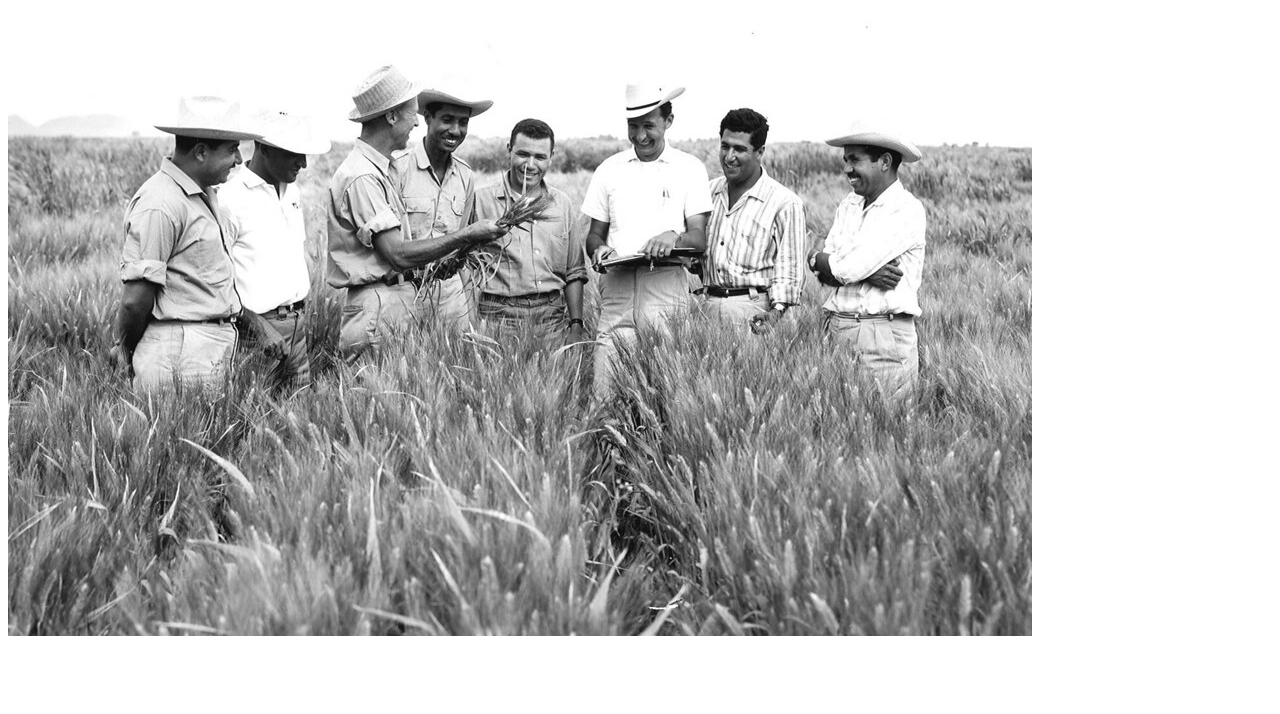
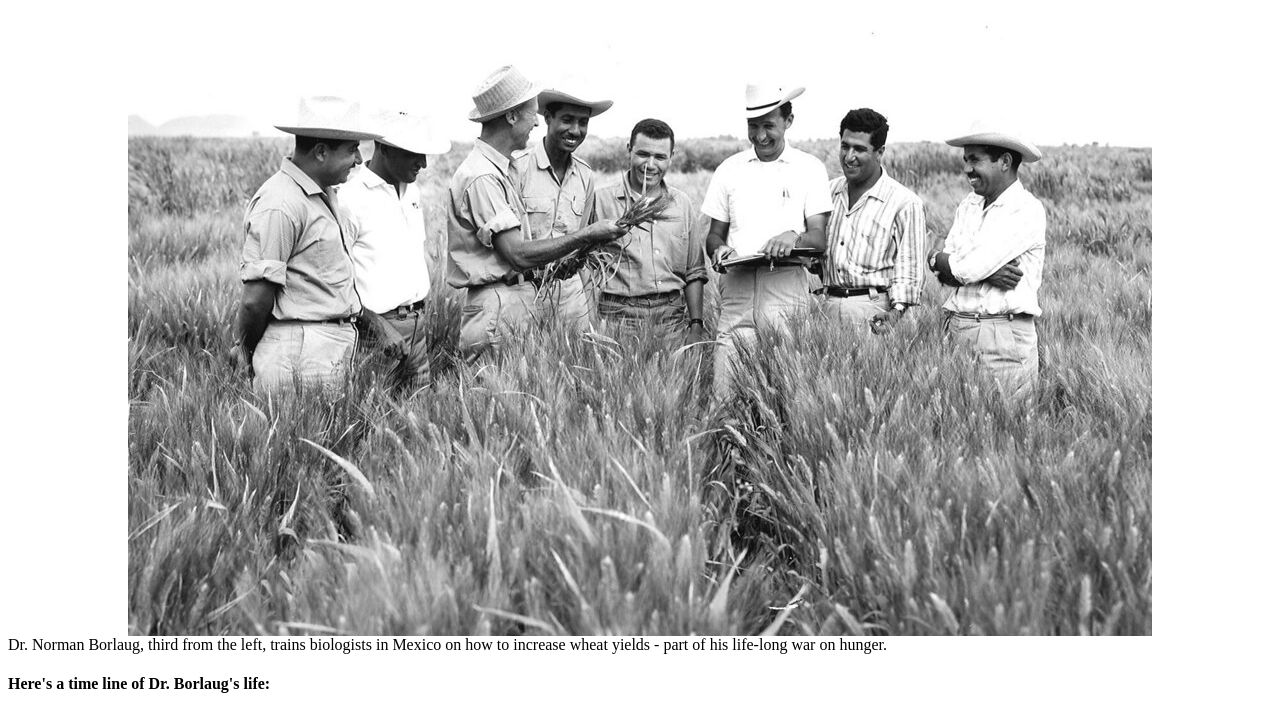
Before and after one commit to MiguelArgentina/Yonathan-Miguel-Microverse-Meeting, a plain HTML site: page index.html in a window 1280 px wide. Shown: the part 101-815 px from the top of the page. Drawn offline with Linux system fonts and the light colour scheme.

Commit message:
final update

```diff
--- a/css/style.css
+++ b/css/style.css
@@ -0,0 +1,6 @@
+#image {
+   max-width: 100%;
+   display: block;
+   margin-left: auto;
+   margin-right: auto;
+}
--- a/index.html
+++ b/index.html
@@ -17,9 +17,12 @@
 <div id="img-div">
 <img id="image"  src="./image.jpg" alt="Dr. Norman Borlaug seen standing in Mexican wheat field with a group of biologists"></img>
  </div>
+<figcaption id="img-caption">Dr. Norman Borlaug, third from the left, trains biologists in Mexico on how to increase wheat yields - part of his life-long war on hunger. </figcaption>
 
-
-
+<section id="tribute-info">
+  <h4>Here's a time line of Dr. Borlaug's life:</h4>
+  <a id="tribute-link" href="" target="_blank"></a>
+</section>
 
 
   </main>
```
